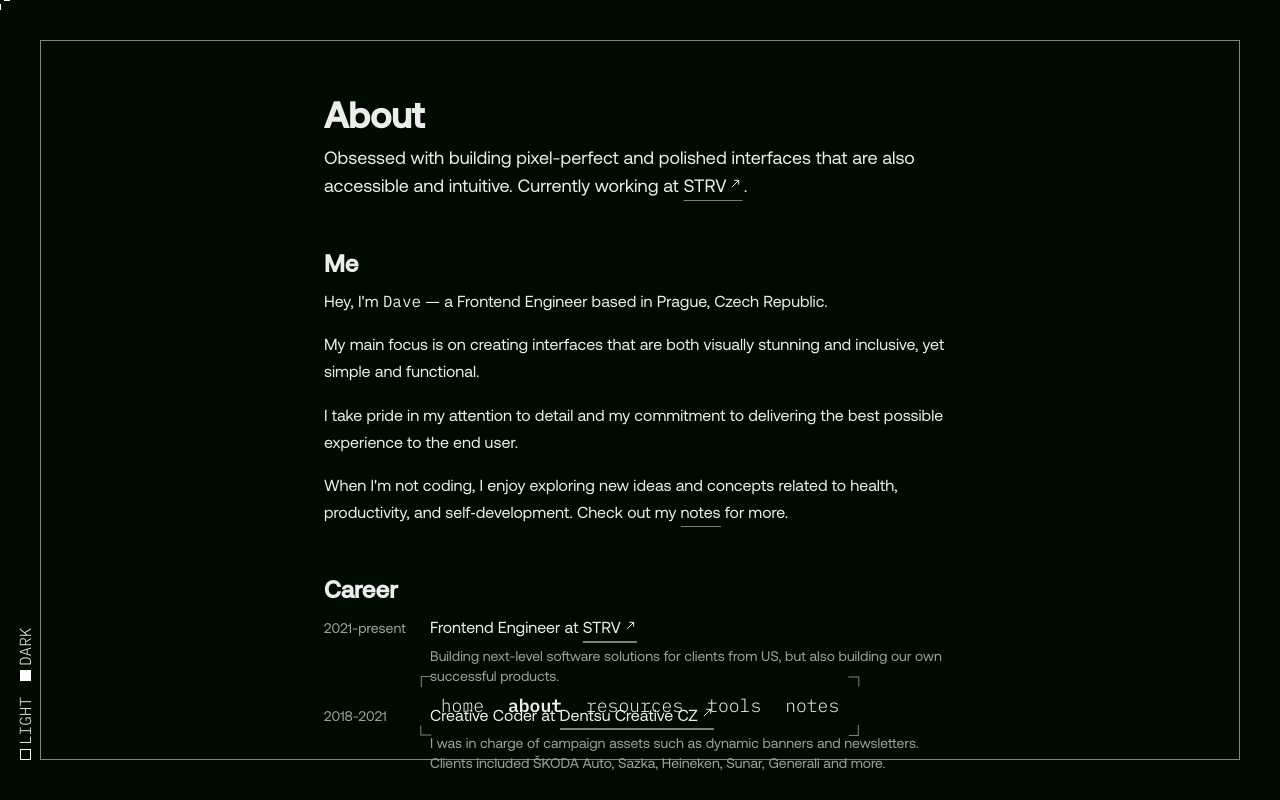
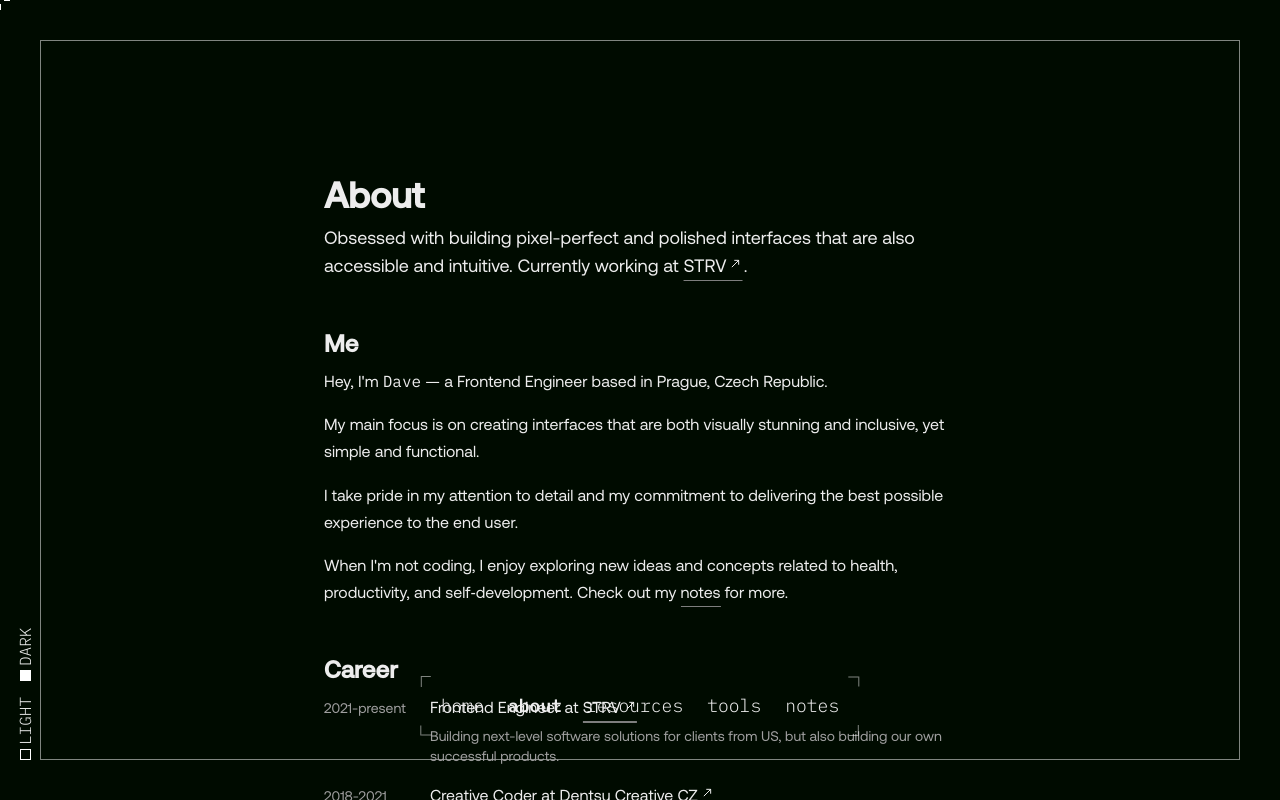
Before and after one commit to haidave/haidave-com, a Next.js app: page /about in a window 1280 px wide. Built offline with nearby package versions, Linux system fonts and the light colour scheme.

Commit message:
chore: wip might delete later

```diff
--- /dev/null
+++ b/src/modules/design-system/components/corners/index.tsx
@@ -0,0 +1,21 @@
+import { Corner } from './parts/corner'
+
+const Corners = ({ children }: { children: React.ReactNode }) => {
+  return (
+    <div className="group relative">
+      {/* Top left corner */}
+      <Corner className="left-0 top-0 group-hover:translate-x-1 group-hover:translate-y-1" />
+      {/* Bottom left corner */}
+      <Corner className="bottom-0 left-0 -rotate-90 group-hover:-translate-y-1 group-hover:translate-x-1" />
+
+      {children}
+
+      {/* Top right corner */}
+      <Corner className="right-0 top-0 rotate-90 group-hover:-translate-x-1 group-hover:translate-y-1" />
+      {/* Bottom right corner */}
+      <Corner className="bottom-0 right-0 -rotate-180 group-hover:-translate-x-1 group-hover:-translate-y-1" />
+    </div>
+  )
+}
+
+export { Corners }
--- /dev/null
+++ b/src/modules/design-system/components/corners/parts/corner/index.tsx
@@ -0,0 +1,12 @@
+import React from 'react'
+
+import { cn } from '~/lib/utils'
+
+const Corner = ({ className }: { className: string }) => (
+  <div className={cn('pointer-events-none absolute transition-transform duration-300', className)}>
+    <div className="h-px w-2.5 bg-border" />
+    <div className="h-2.5 w-px bg-border" />
+  </div>
+)
+
+export { Corner }
--- a/src/modules/design-system/components/navigation/index.tsx
+++ b/src/modules/design-system/components/navigation/index.tsx
@@ -6,6 +6,8 @@ import { usePathname } from 'next/navigation'
 import { ROUTES } from '~/config/routes'
 import { useCursorContext } from '~/lib/cursor-context-provider'
 import { cn } from '~/lib/utils'
+
+import { Corners } from '../corners'
 
 const navigationItems = [
   {
@@ -35,13 +37,6 @@ const navigationItems = [
   },
 ]
 
-const NavigationCorner = ({ className }: { className: string }) => (
-  <div className={cn('pointer-events-none absolute transition-transform duration-300', className)}>
-    <div className="h-px w-2.5 bg-border" />
-    <div className="h-2.5 w-px bg-border" />
-  </div>
-)
-
 const Navigation = () => {
   const pathname = usePathname()
   const isActive = (href: string) => pathname === href || pathname.startsWith(`${href}/`)
@@ -49,12 +44,8 @@ const Navigation = () => {
 
   return (
     <footer className="fixed bottom-16 left-1/2 z-50 -translate-x-1/2">
+      <Corners>
         <ol className="group relative flex">
-        {/* Top left corner */}
-        <NavigationCorner className="left-0 top-0 group-hover:translate-x-1 group-hover:translate-y-1" />
-        {/* Bottom left corner */}
-        <NavigationCorner className="bottom-0 left-0 -rotate-90 group-hover:-translate-y-1 group-hover:translate-x-1" />
-
           {navigationItems.map((item, index) => (
             <li
               key={item.shortcut}
@@ -67,18 +58,18 @@ const Navigation = () => {
             >
               <Link
                 href={item.href}
-              className={cn('px-3 py-4', index === 0 ? 'pl-5' : '', index === navigationItems.length - 1 ? 'pr-5' : '')}
+                className={cn(
+                  'px-3 py-4',
+                  index === 0 ? 'pl-5' : '',
+                  index === navigationItems.length - 1 ? 'pr-5' : ''
+                )}
               >
                 {item.label}
               </Link>
             </li>
           ))}
-
-        {/* Top right corner */}
-        <NavigationCorner className="right-0 top-0 rotate-90 group-hover:-translate-x-1 group-hover:translate-y-1" />
-        {/* Bottom right corner */}
-        <NavigationCorner className="bottom-0 right-0 -rotate-180 group-hover:-translate-x-1 group-hover:-translate-y-1" />
         </ol>
+      </Corners>
     </footer>
   )
 }
--- /dev/null
+++ b/src/modules/design-system/components/noise/index.tsx
@@ -0,0 +1,13 @@
+const Noise = () => {
+  return (
+    <svg className="pointer-events-none fixed inset-0 -z-10 h-full w-full opacity-25 brightness-[70%] contrast-[30%]">
+      <filter id="noise">
+        <feTurbulence type="fractalNoise" base-frequency=".8" num-octaves="4" stitch-tiles="stitch"></feTurbulence>
+        <feColorMatrix type="saturate" values="0"></feColorMatrix>
+      </filter>
+      <rect width="100%" height="100%" filter="url(#noise)"></rect>
+    </svg>
+  )
+}
+
+export { Noise }
--- a/src/modules/design-system/components/root-layout/index.tsx
+++ b/src/modules/design-system/components/root-layout/index.tsx
@@ -18,7 +18,7 @@ const RootLayout = ({ children }: { children: React.ReactNode }) => {
         <ThemeProvider attribute="class" defaultTheme="dark" enableSystem disableTransitionOnChange>
           <CursorContextProvider>
             <Frame />
-            <main>{children}</main>
+            <main className="fixed inset-10 p-10">{children}</main>
             <Navigation />
             <Cursor />
           </CursorContextProvider>
--- a/src/modules/design-system/theme/fonts.ts
+++ b/src/modules/design-system/theme/fonts.ts
@@ -3,6 +3,11 @@ import localFont from 'next/font/local'
 
 const aeonik = localFont({
   src: [
+    {
+      path: '../../../../public/fonts/Aeonik-Light.woff2',
+      weight: '300',
+      style: 'normal',
+    },
     {
       path: '../../../../public/fonts/Aeonik-Regular.woff2',
       weight: '400',
--- a/src/modules/home/pages/home.tsx
+++ b/src/modules/home/pages/home.tsx
@@ -1,16 +1,43 @@
-import { Link } from '~/modules/design-system/components/link'
-import { PageTransitionContainer } from '~/modules/design-system/components/page-transition-container'
-import ScrambleText from '~/modules/design-system/components/scramble-text'
-import { Section } from '~/modules/design-system/components/section'
-
-import { HomePageContent } from '../components/home-content'
+import { Corners } from '~/modules/design-system/components/corners'
 
 const HomePage = () => {
   return (
-    <div>
-      <div>
-        <h1></h1>
+    <div className="grid h-full place-items-center">
+      <div className="">
+        <h1 className="font-mono text-[200px] font-light italic tracking-tighter">dave</h1>
       </div>
+
+      {/* <div className="flex justify-between">
+        <div className="grid gap-0.5 font-mono font-light italic">
+          <div className="flex items-baseline gap-2">
+            <div className="h-0.5 w-[76px] skew-x-[-45deg] bg-black dark:bg-white" />
+            <h1 className="text-5xl tracking-tighter">dave</h1>
+          </div>
+          <h2>Frontend Engineer</h2>
+        </div>
+
+        <div className="max-w-[460px]">
+          <p className="text-right text-lg font-light leading-6">
+            Crafting polished web experiences with <em>React</em>&nbsp;<em>&</em>&nbsp;<em>Next</em>.<em>js</em> and
+            simultaneously expanding into mobile development using <em>React</em> <em>Native</em>&nbsp;<em>&</em>&nbsp;
+            <em>Expo</em>.
+          </p>
+        </div>
+      </div> */}
+
+      {/* <div className="mt-[200px] flex justify-between">
+        <Corners>
+          <div className="p-10">
+            <h3>Everyday Essentials</h3>
+          </div>
+        </Corners>
+
+        <Corners>
+          <div className="p-10">
+            <h3>Everyday Essentials</h3>
+          </div>
+        </Corners>
+      </div> */}
     </div>
   )
 }
--- a/src/styles/globals.css
+++ b/src/styles/globals.css
@@ -128,6 +128,12 @@ h6 {
   overflow-wrap: break-word;
 }
 
+em {
+  font-family: var(--font-mono);
+  font-weight: 300;
+  font-style: italic;
+}
+
 #root,
 #__next {
   isolation: isolate;
```
Also changed, not shown: public/fonts/Aeonik-Light.woff2 (added). Lines whose indentation alone changed are shown as unchanged.
